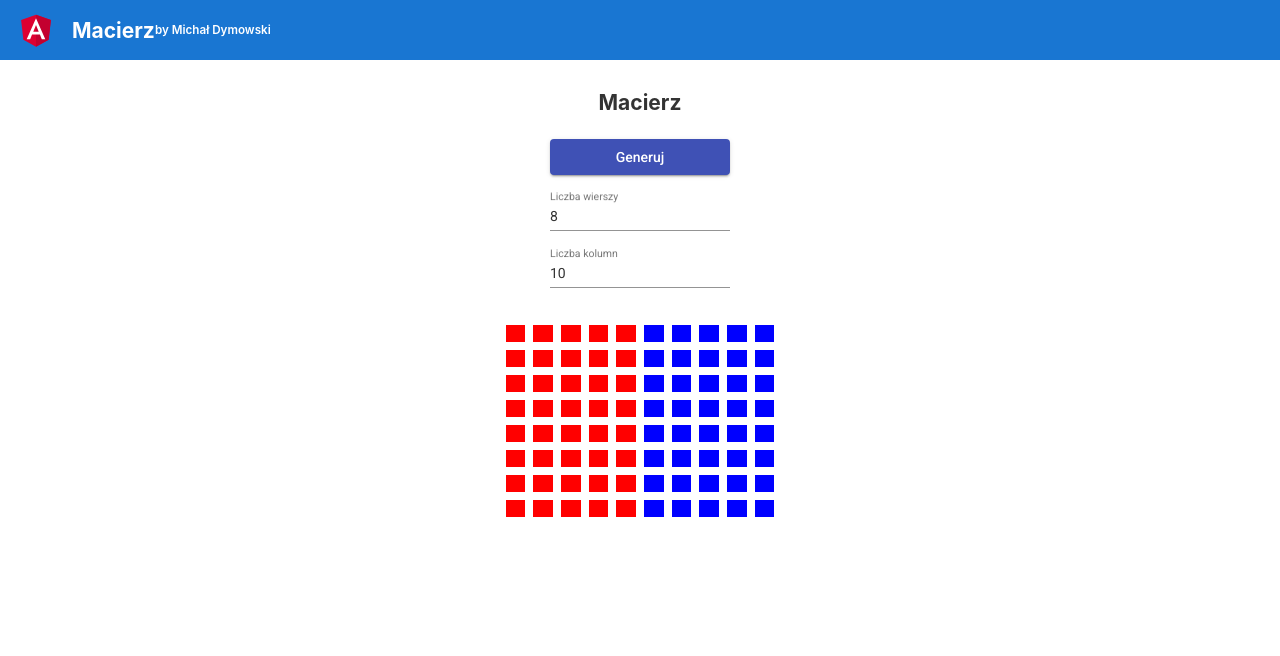
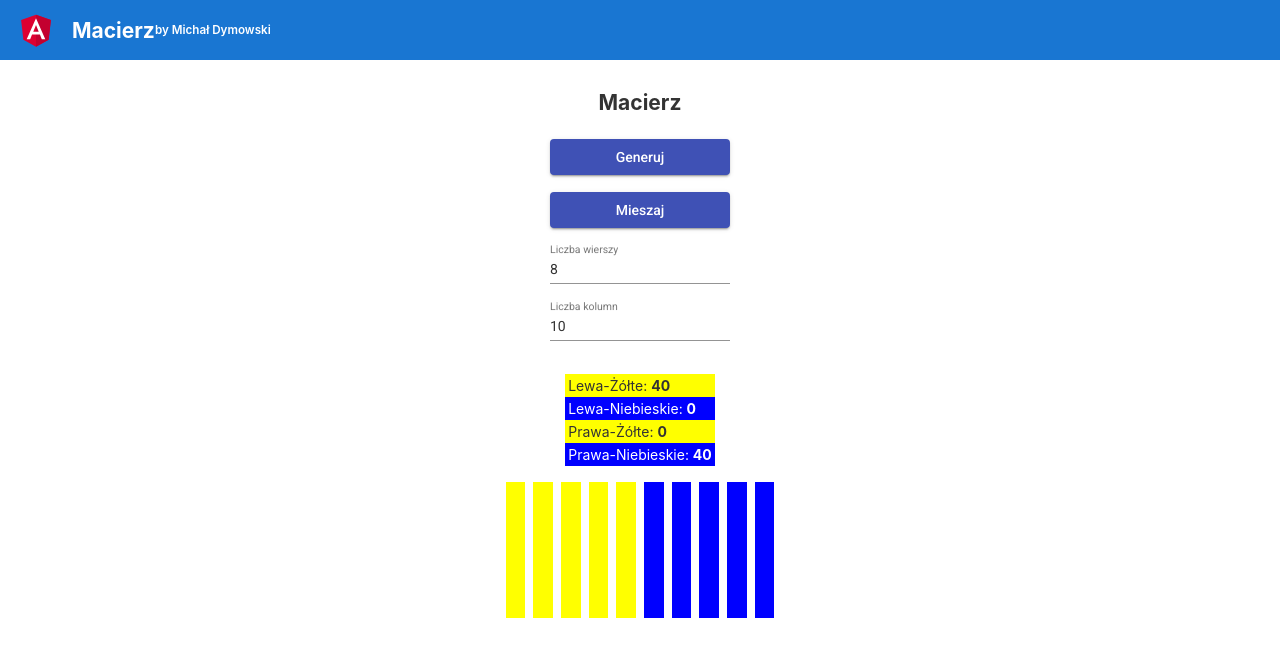
Before and after one commit to sloopek/macierz, an Angular app: page / in a window 1280 px wide. Both pictures are taken after a click on the button "Generuj". Shown: the top 656 px of the page. Built offline with nearby package versions, Linux system fonts and the light colour scheme.

Commit message:
wersja finalna

```diff
--- a/src/app/app.component.html
+++ b/src/app/app.component.html
@@ -253,8 +253,8 @@
     font-weight: 600;
   }
 
-  .redColor{
-    background-color: red;
+  .yellowColor{
+    background-color: yellow;
   }
 
   .blueColor{
@@ -361,7 +361,8 @@
   <h2>Macierz</h2>
 
   <div class="card-container">
-    <button mat-raised-button color="primary" (click)="dodajLiczby()">Generuj</button><br>
+    <button mat-raised-button color="primary" (click)="generujStanPoczatkowy()">Generuj</button><br>
+    <button mat-raised-button color="primary" (click)="mieszaj()">Mieszaj</button><br>
 
     <mat-form-field class="example-full-width">
       <mat-label>Liczba wierszy</mat-label>
@@ -372,9 +373,18 @@
       <input matInput type="number" [(ngModel)]="kolumny" placeholder="kolumny" value="">
     </mat-form-field>
   </div>
+  <div class="card-container" >
+    <span style="background-color:yellow; padding: 3px;">Lewa-Żółte: <b>{{cntLZ}}</b></span>
+    <span style="background-color:blue; color:white; padding: 3px">Lewa-Niebieskie: <b>{{cntLN}}</b></span>
+    <span style="background-color:yellow; padding: 3px">Prawa-Żółte: <b>{{cntRZ}}</b></span>
+    <span style="background-color:blue; color:white; padding: 3px">Prawa-Niebieskie: <b>{{cntRN}}</b></span>
+    </div>
   <div  class="card-container">
-    <span style="margin:4px;" *ngFor="let item of rows; let rIdx = index">
-    <span [ngClass]="{'redColor':cIdx < cols.length/2, 'blueColor':cIdx >= cols.length/2}" style="min-width: 10px !important;margin:4px; color:white;" *ngFor="let item of cols; let cIdx = index">&nbsp;&nbsp;&nbsp;&nbsp;&nbsp;</span>
+    <!-- <span style="margin:4px;" *ngFor="let item of rows; let rIdx = index">
+    <span [ngClass]="{'redColor':cIdx < cols.length/2, 'blueColor':cIdx >= cols.length/2}" style="min-width: 10px !important;margin:4px; color:white;" *ngFor="let item of cols; let cIdx = index">&nbsp;&nbsp;{{item}}&nbsp;&nbsp;&nbsp;</span> -->
+
+    <span *ngFor="let tWiersz of tMacierz ">
+      <span *ngFor="let tKolumna of tWiersz" [ngClass]="tKolumna == 'z' ? 'yellowColor' : 'blueColor'" style="min-width: 10px !important;margin:4px; color:white;">&nbsp;&nbsp;&nbsp;&nbsp;&nbsp;</span>
   </span>
   </div>
 
--- a/src/app/app.component.ts
+++ b/src/app/app.component.ts
@@ -8,26 +8,135 @@ import { Component } from '@angular/core';
 export class AppComponent {
   title = 'macierz';
 
-  zmienna01 = 'kot ma alę'
-
+  // inicjalna liczba wierszy i kolumn (rozmiar macierzy)
   wiersze:number = 8
   kolumny:number = 10
-  // wynik:number = 0
 
-  cols:number[] = []
-  rows:number[] = []
+  // macierz przechowująca elementy (tablica-tablic)
+  // pojedynczy element typu string (można do niego podsawić jakąś literkę, my podstawiamy 'z' lub 'n' (zolty/niebieski), by przypisac na tej podstawie odpowienią klasę css)
+  public tMacierz: string[][]=[]
 
-  dodajLiczby(){
+  // tablica przechowująca statystyki - docelowo w każdym wierszu (elemencie) ląduje kopia tabeli 'tMacierz'
+  public wyniki:any[] = [];
 
-    this.cols = [];
-    this.rows = [];
-    for(let i = 0; i<this.kolumny; i++){
-      this.cols.push(i)
-    }
-    for(let i = 0; i<this.wiersze; i++){
-      this.rows.push(i)
+  // zmienna pomocnicza przechowująca aktualny numer kolumny; 'schowek' zapamiętujący 'z' lub 'n' by zamienić ze sobą żetony
+  public currCol:number =0;
+  // aktualne powtórzenie mieszania żetonów
+  public currLoop:number =0;
+  // zmienna min/max wymagana do algorytmu liczącego liczbę losową z zadanego zakresu
+  public minimum:number = 1
+  public maximum:number = 10
+
+  // zmienne przechowujące liczbę żetonów danego koloru po każdej ze stron: cntLZ (count Left Żółte)
+  public cntLZ:number = 0
+  public cntLN:number = 0
+  public cntRZ:number = 0
+  public cntRN:number = 0
+
+
+  generujStanPoczatkowy(){
+
+    // wyzerowanie macierzy
+    this.tMacierz=[];
+
+    // pętla w pętli do wygnerowania macierzy
+    for(var i = 0; i<this.wiersze; i++){
+      for(var j = 0; j<this.kolumny; j++){
+        // w związku z tym, że mamy tablicę tablic, trzeba sprawdzić czy dla danego wiersza istnieje już tablica (jako wiersz); jeżeli nie to ją inicjujemy
+        if(!this.tMacierz[i]){
+          this.tMacierz[i]=[]
+        }
+        // inicjalizacja kolumn żetonem żółtym lub niebieskim
+        // dzielimy liczbę kolumn na pół i to jest warunek do określenia koloru żetona
+        this.tMacierz[i][j] = j < this.kolumny/2 ? 'z' : 'n'
+      }
     }
 
-    // this.wynik = this.liczba1 + this.liczba2;
+    // zapamiętanie inicjalnej postaci macierzy
+    this.wyniki.push(this.tMacierz.map(
+      el => [...el]
+    ))
+    // liczymy statystyki
+    this.liczStat();
+  }
+
+
+
+  mieszaj(){
+
+    // przypisanie aktualnej liczby kolumn do losowania liczby losowej
+    this.maximum = this.kolumny;
+
+    for(var i = 0; i < this.kolumny * 5; i++){
+      // wykorzytujemy opóźnienie by pokazać animację elementów
+      setTimeout(()=>{
+      for(var j=0; j<this.wiersze; j++){
+        // generowanie liczby losowej
+        let rndCol = Math.floor(Math.random() * (this.maximum - this.minimum + 1)) + this.minimum;
+
+        // zamiana elementów
+        let prevVal = this.tMacierz[j][rndCol];
+        this.tMacierz[j][rndCol] = this.tMacierz[j][this.currCol];
+        this.tMacierz[j][this.currCol] = prevVal;
+      }
+
+
+      let tmpArray = [...this.tMacierz];
+      this.tMacierz.splice(0)
+      tmpArray.forEach(
+        el => this.tMacierz.push([...el])
+      )
+
+      // zwiększam liczniki
+      this.currCol++;
+      this.currLoop++;
+
+      this.currCol = this.currCol >= this.kolumny ? 0 : this.currCol;
+
+      // zapamiętanie wyników z kolejnego przebiegu
+      if(this.currLoop % this.kolumny == 0){
+        this.wyniki.push(this.tMacierz.map(
+          el => [...el]
+        ))
+
+      console.log('wyniki', this.wyniki)
+
+      this.liczStat();
+      }
+    }, i*300)
+      }
+
+  }
+
+  // zliczanie statystyk
+  liczStat(){
+    this.cntLZ = 0
+    this.cntLN = 0
+    this.cntRZ = 0
+    this.cntRN = 0
+
+    console.log('liczę')
+
+    this.tMacierz.forEach(
+      (row, rIdx) => {
+        row.forEach(
+          (col, cIdx) => {
+            if(cIdx < this.kolumny/2){
+              if(col == 'z'){
+                this.cntLZ++
+              }else{
+                this.cntLN++
+              }
+            }else{
+              if(col == 'z'){
+                this.cntRZ++
+              }else{
+                this.cntRN++
+              }
+            }
+          }
+        )
+      }
+    )
   }
 }
```
